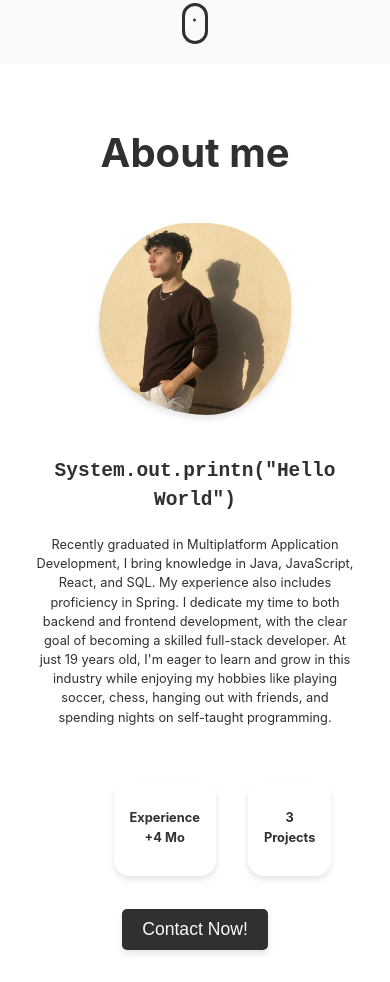
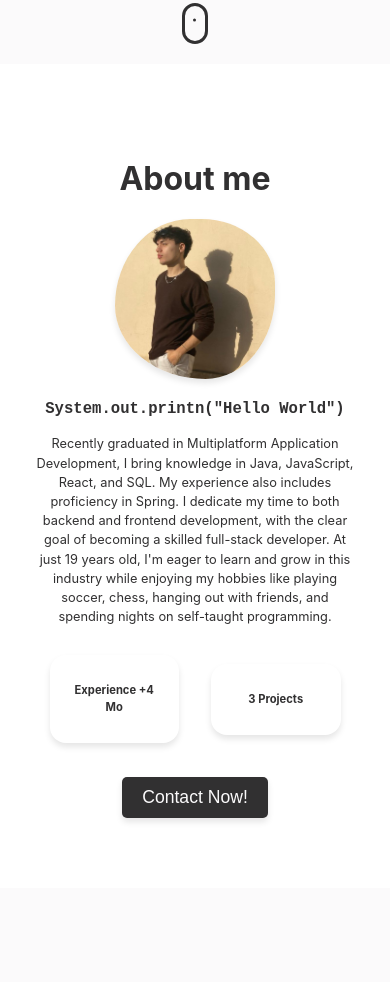
Before and after one commit to humberDEV/portfolio-web, a React (Vite) app: page / in a window 390 px wide. Shown: the part 780-1762 px from the top of the page. After the commit the page ends 1668 px from the top, so only its background shows below. Built offline with nearby package versions, Linux system fonts and the light colour scheme.

Commit message:
:hammer: fixed: about page responsive

```diff
--- /dev/null
+++ b/src/components/projects.jsx
@@ -0,0 +1,3 @@
+export default function Projects() {
+	return <div></div>;
+}
--- a/src/styles/about.css
+++ b/src/styles/about.css
@@ -33,35 +33,50 @@
 .profile-info h2 {
   font-family: monospace;
   font-weight: bold;
-  font-size: 1.5em;
+  font-size: 1.8em;
   margin-bottom: 1em;
 }
 
 .profile-info p {
   font-size: 1em;
   margin-bottom: 1em;
-  max-width: 60vh;
+  max-width: 80vh;
 }
 
 @media screen and (max-width: 1000px) {
+  .page-about > h1 {
+    font-size: 2em;
+    margin-bottom: 0.5em;
+  }
+
   .experience p,
   .projects p {
-    font-size: 0.8em;
+    font-size: 0.7em;
   }
 
   .profile-picture img {
-    width: 12em;
-    height: 12em;
+    width: 10em;
+    height: 10em;
+    margin: 0;
   }
 
   .profile-details {
-    margin-top: 1.5em;
     flex-direction: column;
   }
 
   .profile-info p {
     display: block;
     font-size: 0.8em;
+  }
+
+  .profile-info h2 {
+    font-size: 1.2em;
+    margin-bottom: 0.2em;
+  }
+
+  .experience,
+  .projects {
+    width: 40vw;
   }
 }
 
@@ -86,7 +101,6 @@
   flex-direction: row;
   justify-content: space-between;
   align-items: center;
-  width: 50vw;
 }
 
 .experience,
@@ -95,7 +109,7 @@
   border-radius: 1em;
   padding: 1em;
   margin: 1em;
-  width: 20vw;
+  width: 25vw;
   text-align: center;
   margin-bottom: 1em;
 }
```
Also changed, not shown: src/styles/projects.css (added).
